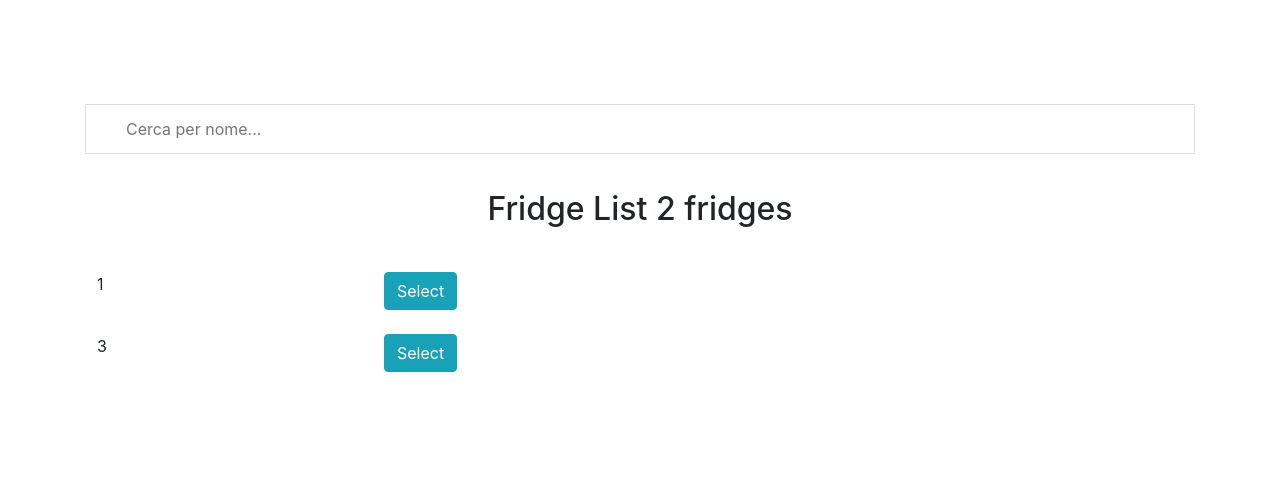
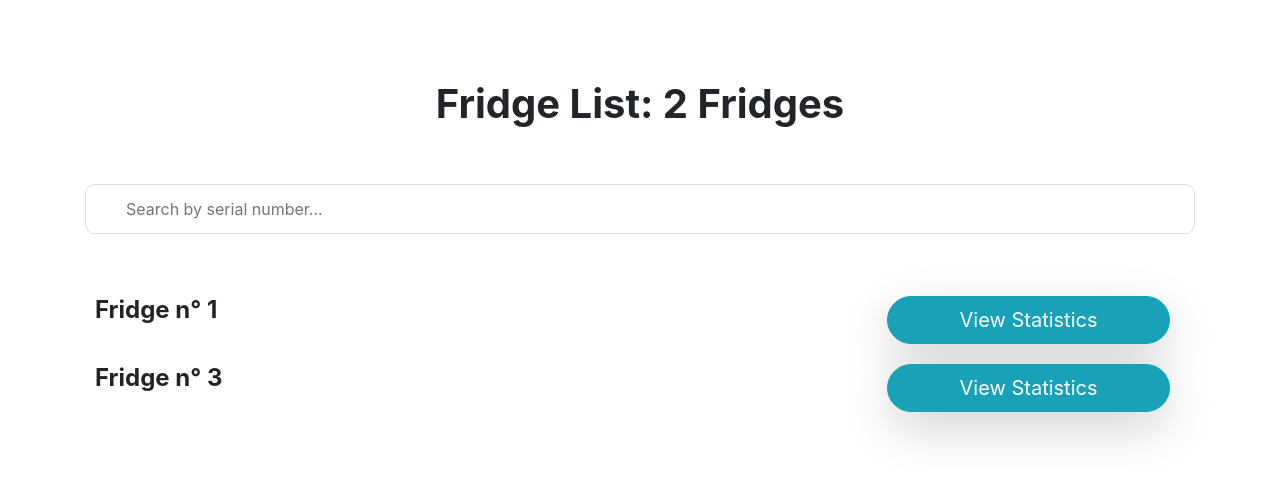
Before and after one commit to alexveronese/fridge_community, a Django app: page /fridgelist/ in a window 1280 px wide. Shown: the top 480 px of the page. Run offline with Django 5.2, Linux system fonts and the light colour scheme; data comes from the database, SQL or seed files in the repository; some libraries are stand-ins or nearby versions.

Commit message:
changes in fridge list.html

```diff
--- a/config/main/templates/main/fridge_list.html
+++ b/config/main/templates/main/fridge_list.html
@@ -17,6 +17,23 @@
       padding: 12px 20px 12px 40px;
       border: 1px solid #ddd;
       margin-bottom: 12px;
+      border-radius: 10px; /* Aggiungi angoli arrotondati */
+    }
+
+    #fridge_list {
+      margin-top: 40px; /* Aggiungi spazio tra la barra di ricerca e la tabella */
+    }
+
+    #fridge_list td {
+      padding: 10px; /* Aggiungi padding alle celle della tabella */
+    }
+
+    #fridge_list td:last-child {
+      text-align: right; /* Allinea a destra il bottone "View Statistics" */
+    }
+
+    #fridge_list tr:hover {
+      background-color: #f2f2f2; /* Aggiungi effetto hover alle righe della tabella */
     }
     </style>
 
@@ -40,28 +57,31 @@
         </script>
     {% endif %}
 
+    <h1><b> {{ view.title }}:  {% if view.title == "Fridge List" %} {{ object_list.count }} {% if object_list.count != 1 %}Fridges{% else %}Fridge{% endif %} {% endif %}</b></h1>
     <br>
-    <input type="text" id="search_string" placeholder="Cerca per nome..." title="Cerca">
     <br>
+
+    <input type="text" id="search_string" placeholder="Search by serial number..." title="Search">
     <br>
 
     {% if object_list|length == 0 %}
         <h2>No registered fridge found</h2>
     {% else %}
-        <h2> {{ view.title }} {% if view.title == "Fridge List" %} {{ object_list.count }} {% if object_list.count != 1 %}fridges{% else %}fridge{% endif %} {% endif %}</h2>
-    {% endif %}
-    <br>
-
-    <table class="table table-borderless" id="fridge_list">
+        <table class="table table-borderless" id="fridge_list">
             <tbody>
                 {% for l in object_list %}
                     <tr>
-                        <td>{{ l.serial_number }}</td>
-                        <td><a href="{% url 'main:chart_data' l.pk %}" class="btn btn-info" role="button">Select</a></td>
+                        <td style="width: 70%;"><h4><b>Fridge n° {{ l.serial_number }}</b></h4></td>
+                        <td style="width: 30%; text-align: right;">
+                            <div class="col-md-12 col-sm-12 mb-0">
+                                <a href="{% url 'main:chart_data' l.pk %}" class="btn btn-lg btn-info rounded-pill shadow-lg w-100">View Statistics</a>
+                            </div>
+                        </td>
                     </tr>
                 {% endfor %}
             </tbody>
-    </table>
+        </table>
+    {% endif %}
 
     <br>
     <br>
@@ -76,9 +96,9 @@
 
         rows.forEach(row => {
           const firstTd = row.querySelector('td:first-child');
-          const anchorText = firstTd.querySelector('a').textContent.toLowerCase();
+          const fridgeText = firstTd.textContent.toLowerCase();
 
-          if (anchorText.includes(searchTerm)) {
+          if (fridgeText.includes(searchTerm)) {
             row.style.display = 'table-row';
           } else {
             row.style.display = 'none';
```
